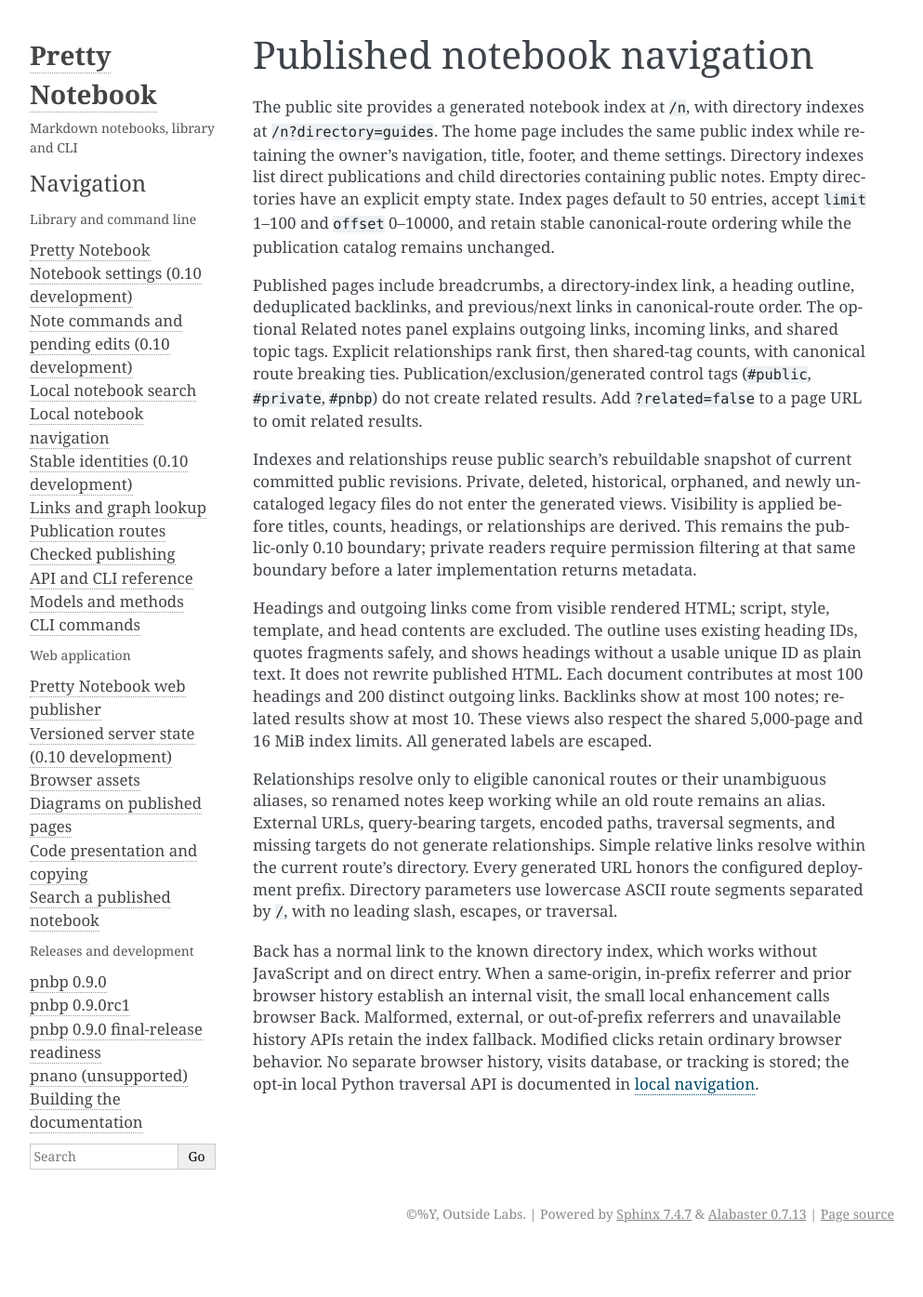
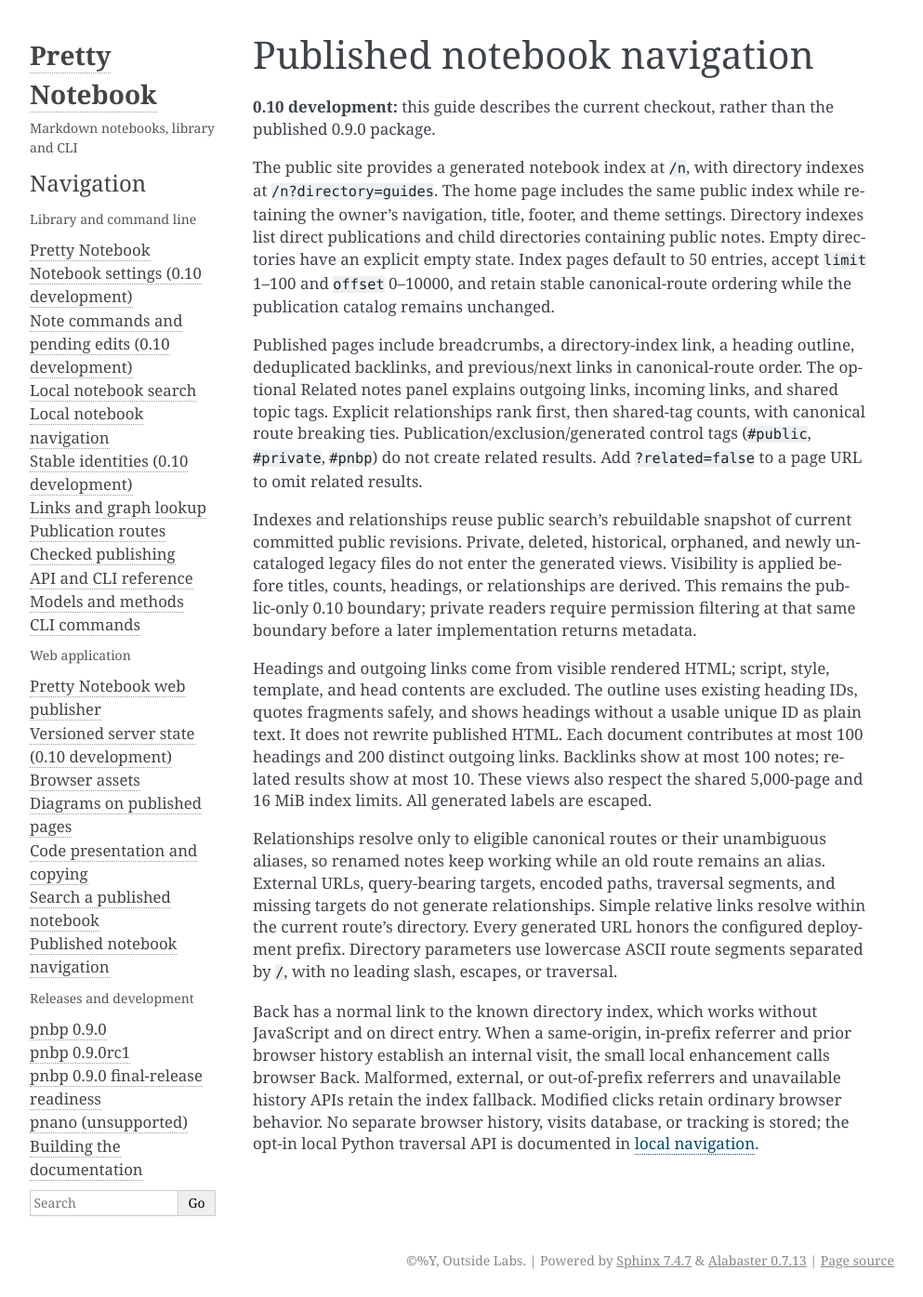
Before and after one commit to outside-labs/Pretty-Notebook, a Sphinx documentation site: the page built from docs/public-navigation.md, in a window 1280 px wide. Shown: the whole page at 93% size, without its empty margins (148-1141 px from the left). Built offline with Sphinx 7.4.7, drawn with Linux system fonts in a browser that asks for light colours; before the commit the page ends 1345 px from its top, so only the background shows below that.

Commit message:
docs(web): include public navigation in the site guide

```diff
--- a/docs/public-navigation.md
+++ b/docs/public-navigation.md
@@ -1,4 +1,7 @@
 # Published notebook navigation
+
+**0.10 development:** this guide describes the current checkout, rather than
+the published 0.9.0 package.
 
 The public site provides a generated notebook index at `/n`, with directory
 indexes at `/n?directory=guides`. The home page includes the same public index
```
Also changed, not shown: docs/index.md (+1 -0 lines).
